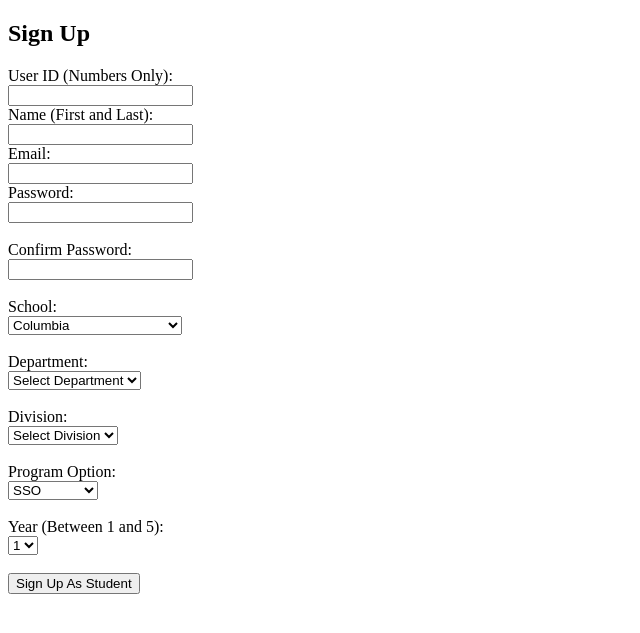
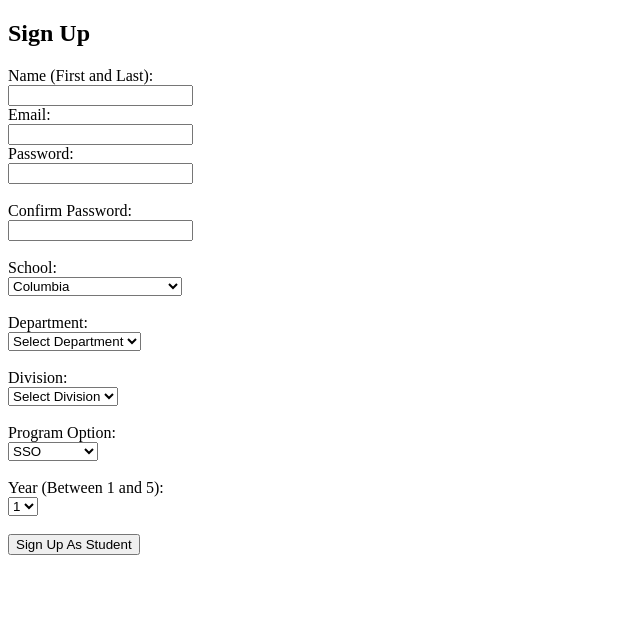
Before and after one commit to sarahpark2001/cs4111-project1, a Flask app: page /signup_student in a window 1280 px wide. Shown: the top 633 px of the page, without its empty margins (0-640 px from the left). Run offline with Flask 2, Linux system fonts and the light colour scheme; parts of the project's set-up code (start-up, migrations or seed data) failed here and were passed over.

Commit message:
Update signup_student.html to remove custom user id

```diff
--- a/webserver/templates/signup_student.html
+++ b/webserver/templates/signup_student.html
@@ -30,9 +30,6 @@
 <body>
     <form action="/signup_student" method="post">
         <h2>Sign Up</h2>
-
-        User ID (Numbers Only):<br>
-        <input type="number" name="studentid" required><br>
 
         Name (First and Last):<br>
         <input type="text" name="name" required><br>
```
